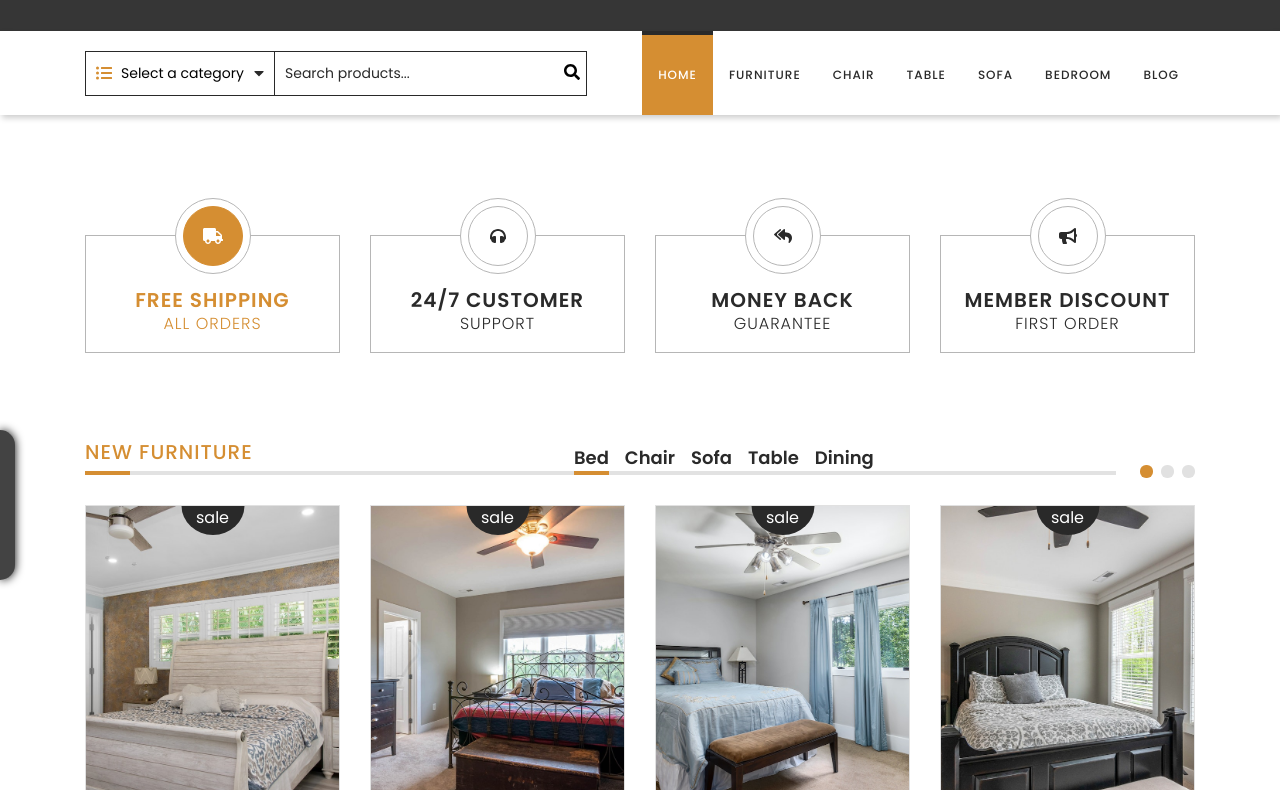
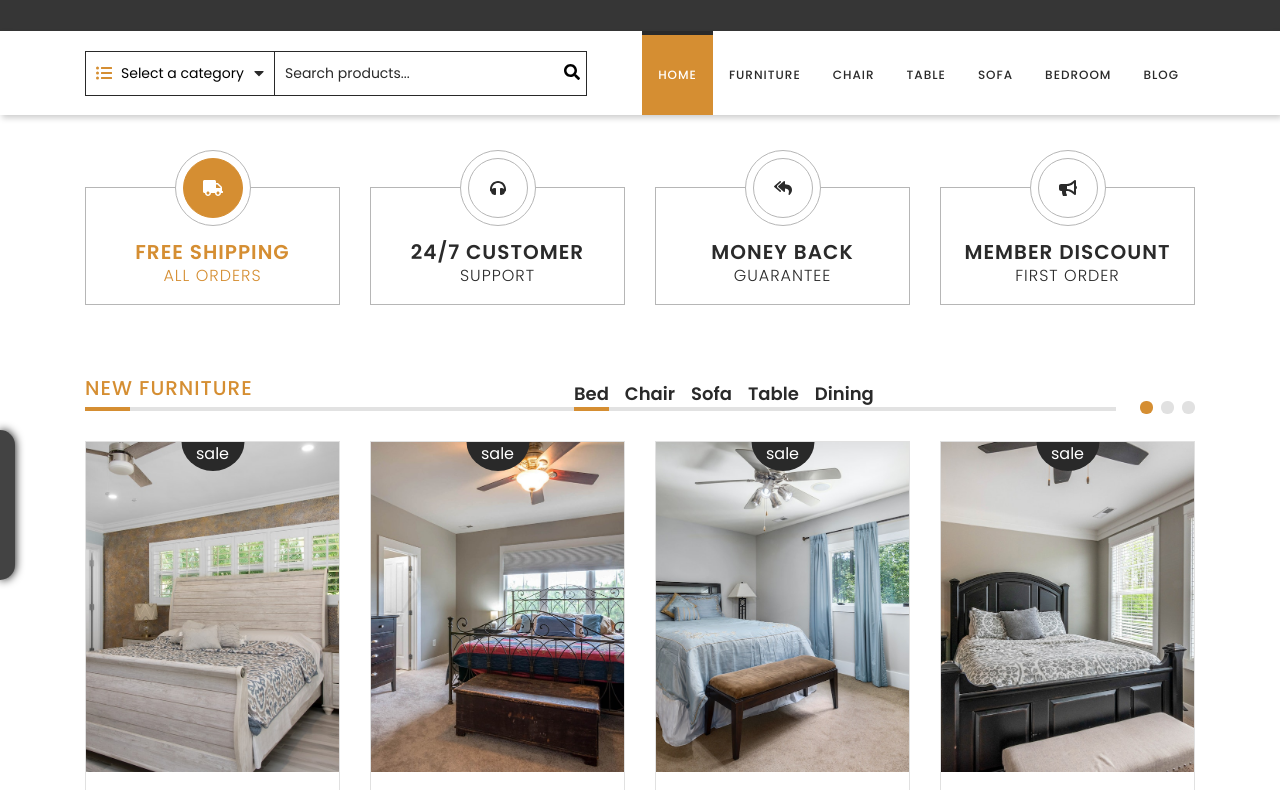
Before and after one commit to iMdPd/reactTeamProject, a React (Create React App) app: page / in a window 1280 px wide. Shown: the part 170-960 px from the top of the page. Built offline with nearby package versions, Linux system fonts and the light colour scheme.

Commit message:
add padding

```diff
--- a/src/components/features/FeatureBoxes/FeatureBoxes.module.scss
+++ b/src/components/features/FeatureBoxes/FeatureBoxes.module.scss
@@ -1,5 +1,5 @@
 @import "../../../styles/settings.scss";
 
 .root {
-  padding: 5rem 0;
+  padding: 2rem 0;
 }
--- a/src/components/features/NewFurniture/NewFurniture.module.scss
+++ b/src/components/features/NewFurniture/NewFurniture.module.scss
@@ -1,6 +1,8 @@
 @import "../../../styles/settings.scss";
 
 .root {
+  padding: 2rem 0;
+
   .panelBar {
     margin-bottom: 30px;
     position: relative;
```
